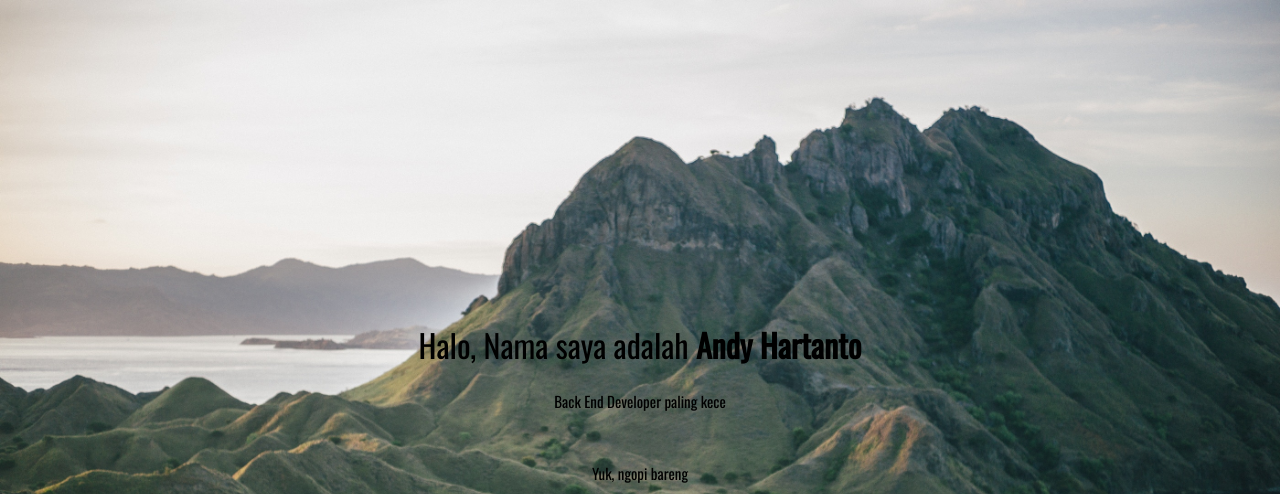
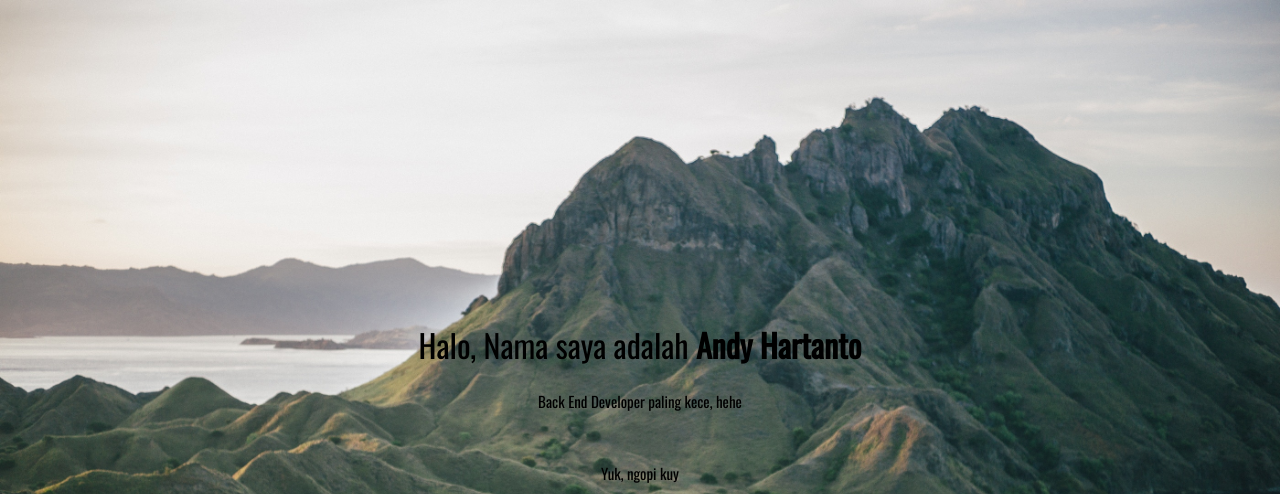
Before and after one commit to andyhartanto/andyhartanto.github.io, a plain HTML site: page index.html in a window 1280 px wide. Shown: the top 494 px of the page. Drawn offline with nearby package versions, Linux system fonts and the light colour scheme.

Commit message:
Edit content
edit

```diff
--- a/index.html
+++ b/index.html
@@ -10,9 +10,9 @@
 <body>
 	<div class="bio">
 			<h1>Halo, Nama saya adalah <strong>Andy Hartanto</strong></h1>
-			<h2>Back End Developer paling kece</h2>
+			<h2>Back End Developer paling kece, hehe</h2>
 			<div class="social-links">
-				<h2>Yuk, ngopi bareng</h2>
+				<h2>Yuk, ngopi kuy</h2>
 				<a href="http://andyhartanto.github.io"><i class="fa fa-globe"></i>andy.id</a>
 				<a href=""><i class="fa fa-facebook"></i>andy hartanto</a>
 				<a href=""><i class="fa fa-twitter"></i>andy_vigor</a>
```
